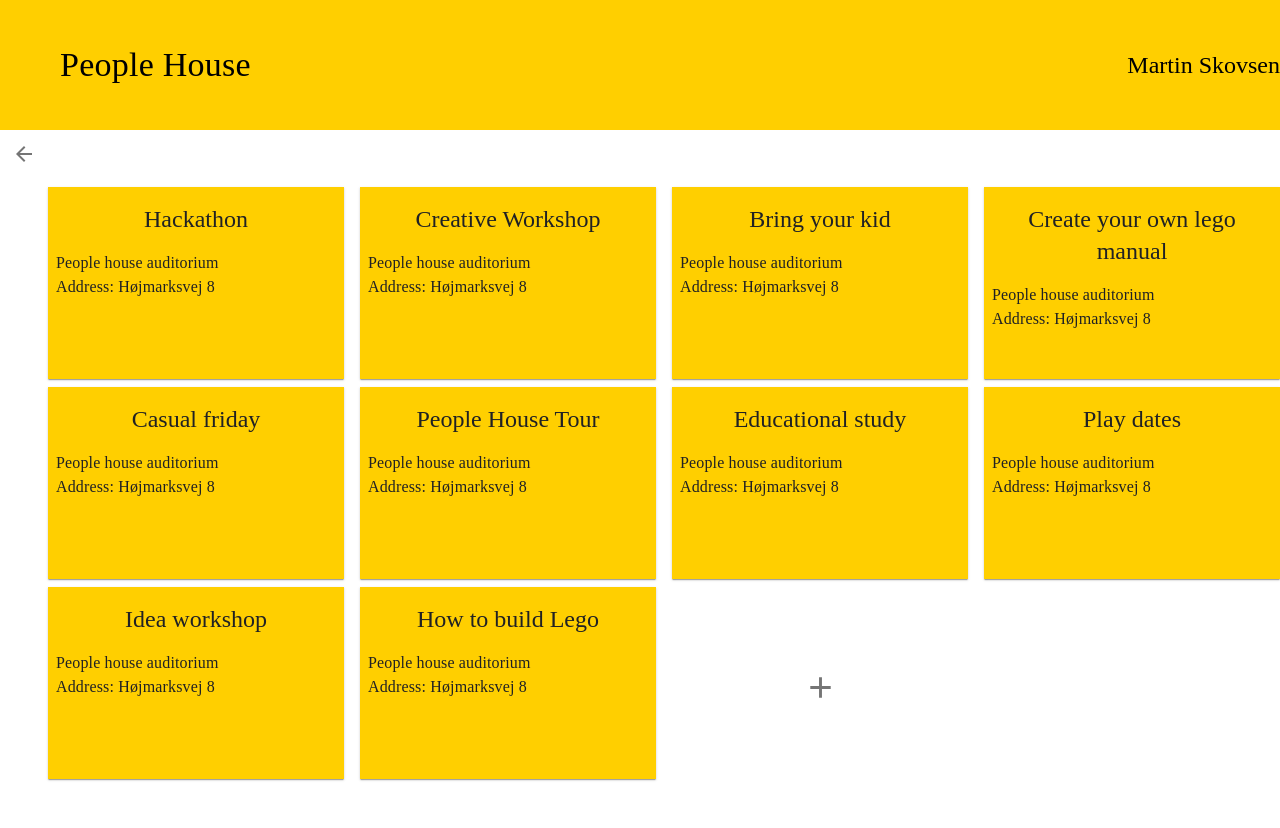
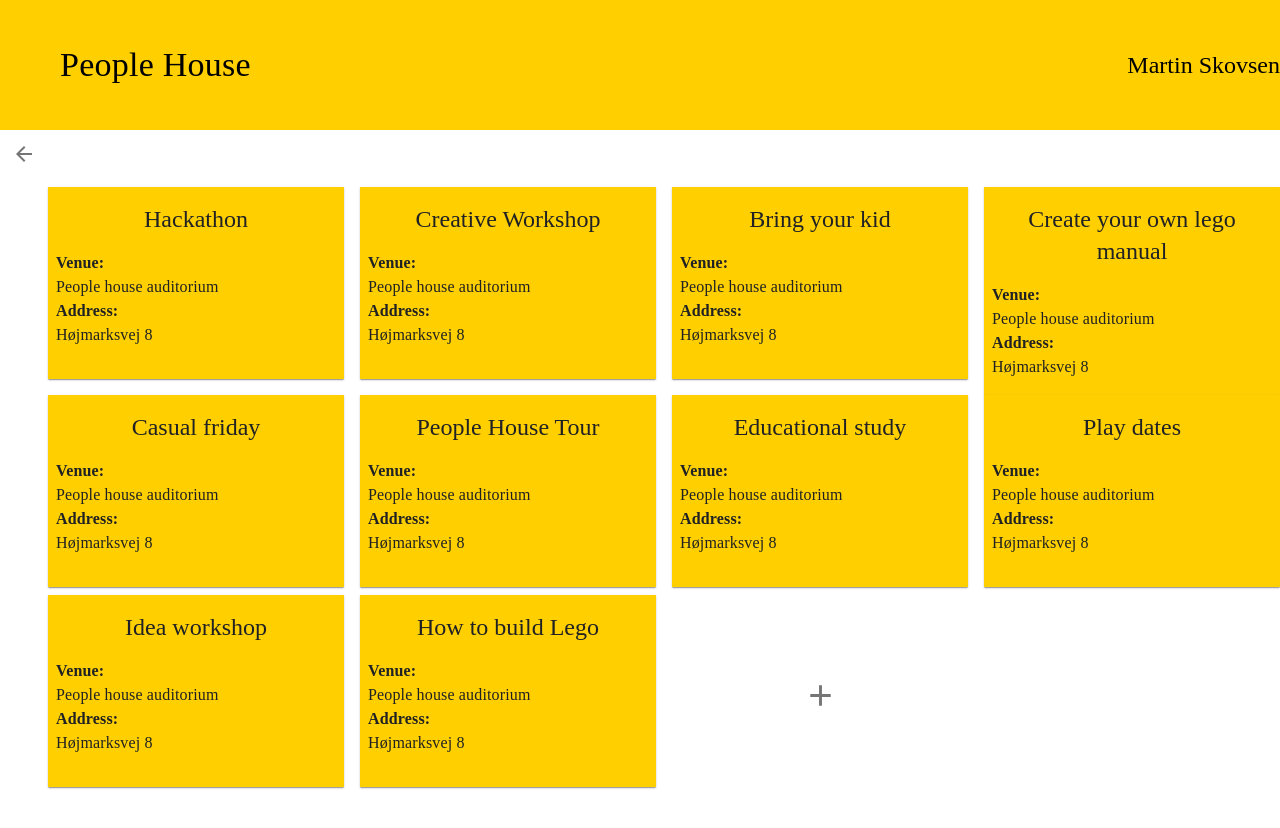
Before and after one commit to MartinSkovsen/people-house-app, a React (Create React App) app: page /events in a window 1280 px wide. Shown: the top 828 px of the page. Built offline with nearby package versions, Linux system fonts and the light colour scheme; a web font is replaced by a local one.

Commit message:
Add venue and address label to event card

```diff
--- a/src/pages/events/EventCard.tsx
+++ b/src/pages/events/EventCard.tsx
@@ -20,12 +20,16 @@ function EventCard(props: EventCardProps) {
           </Grid>
           <Grid container item justify="flex-start">
             <Grid item sm={12}>
+              <Typography style={{ fontWeight: 'bold' }} align="left">
+                Venue:
+              </Typography>
               <Typography align="left">{props.event.venue.name}</Typography>
             </Grid>
             <Grid item sm={12}>
-              <Typography align="left">
-                Address: {props.event.venue.address}
+              <Typography style={{ fontWeight: 'bold' }} align="left">
+                Address:
               </Typography>
+              <Typography align="left">{props.event.venue.address}</Typography>
             </Grid>
           </Grid>
         </Grid>
```
